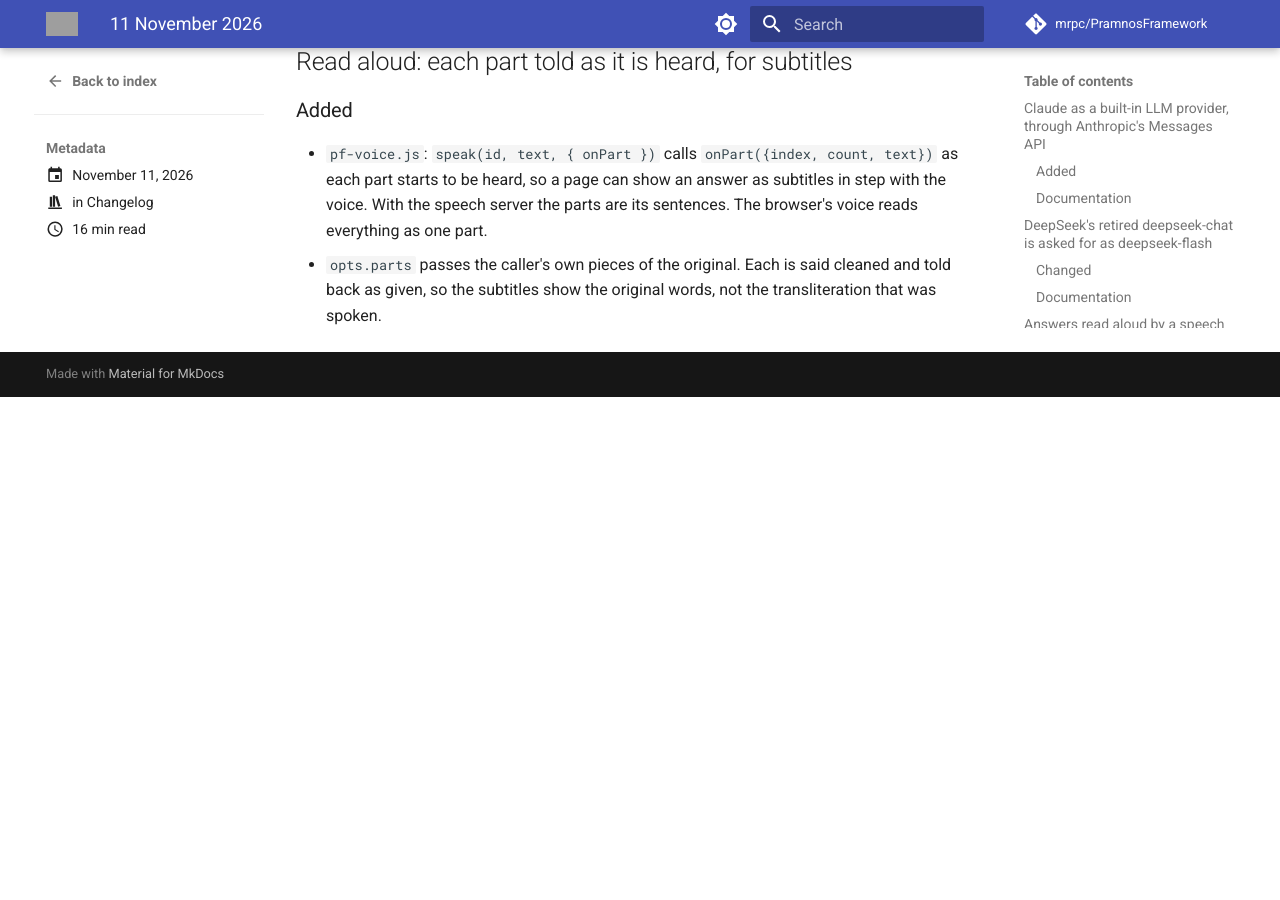
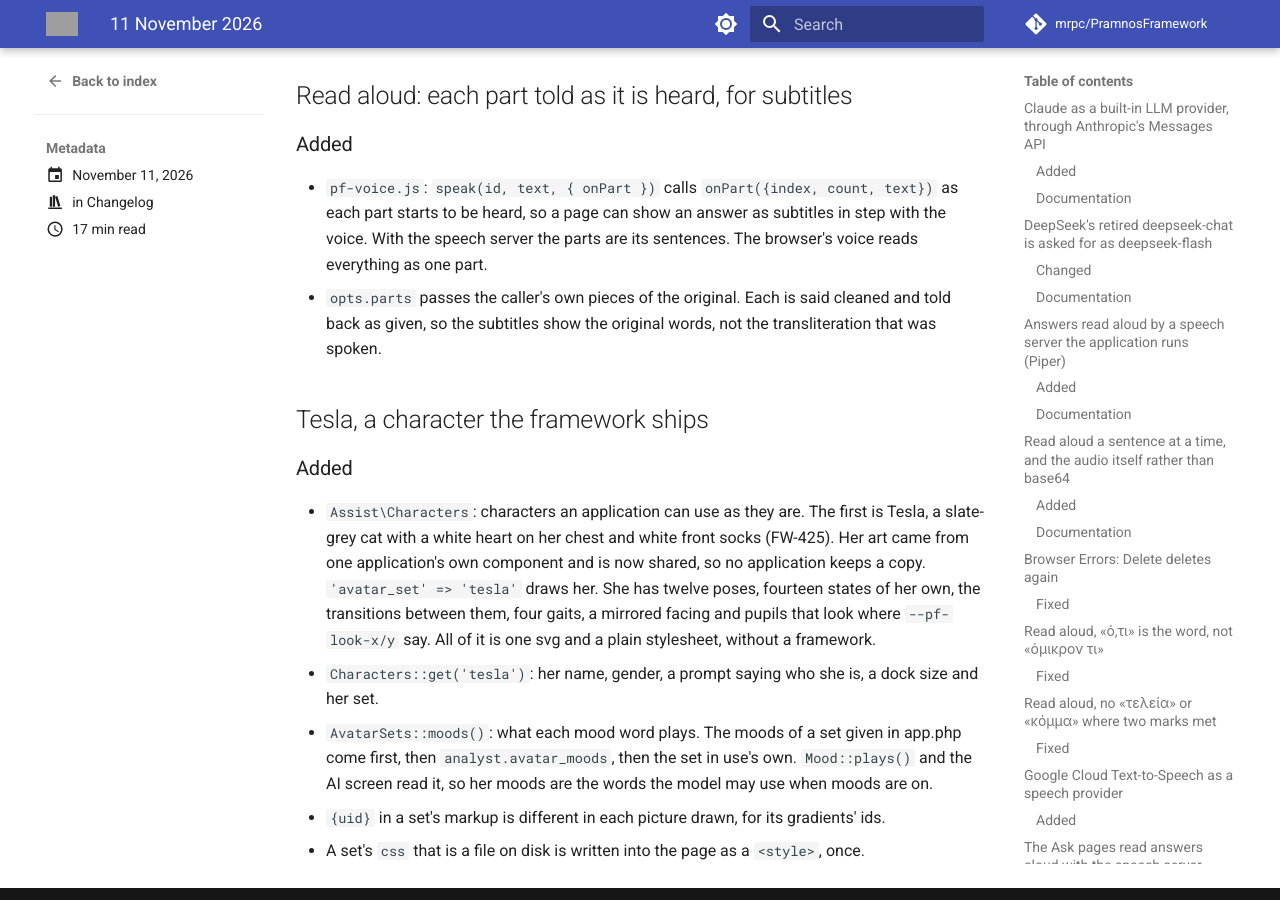
Before and after one commit to mrpc/PramnosFramework, an MkDocs documentation site: the page built from docs/version-history/posts/2026-11-11.md, in a window 1280 px wide and 900 px high, scrolled down 13505 px. Built offline with MkDocs 1.6.1 and Material for MkDocs 9.7.7, drawn with Linux system fonts in a browser that asks for light colours; comment, search, counter and statistics services are not loaded; before the commit the page ends 13902 px from its top, so only the background shows below that; some of the changed text lies outside the part shown; grey boxes are pictures that could not be loaded.

Commit message:
feat(assist): Tesla, a character the framework ships, with twelve poses, gaits and moods (FW-425)

````diff
--- a/docs/Pramnos_LLM_Analyst_Guide.md
+++ b/docs/Pramnos_LLM_Analyst_Guide.md
@@ -211,6 +211,38 @@ set's CSS to move between the two. It looks for the exact `from>to` first, then
 `*>to`. `AvatarSets::states()`, `poses()` and `transitions()` read them, and
 `AvatarSets::register($name, $markup, $css, $states, $poses, $transitions)` takes them for a
 registered set.
+
+**A character the framework ships.** Instead of drawing its own, an application can name one of
+the framework's characters (`Assist\Characters`):
+
+```php
+'llm' => ['analyst' => ['avatar_set' => 'tesla']],
+```
+
+Tesla is a slate-grey cat with chartreuse eyes, a white heart on her chest and white front socks.
+`Characters::get('tesla')` gives her name, `gender`, a `prompt` saying who she is, the `size` her
+whole body wants in a dock (64px), and her set. Her art is in `resources/characters/tesla/`: one
+svg with all her poses and expressions, and a stylesheet that shows the ones the picture asks for.
+The stylesheet is written into the page once, as a `<style>`, so nothing is copied to the web
+root. A set registered under the same name is the application's and wins.
+
+| attribute | what it does |
+|---|---|
+| `data-state` | the nine, and hers: `curious`, `looking-around`, `wink`, `happy`, `excited`, `drowsy`, `sleeping`, `waking`, `presenting`, `playing`, `rubbing`, `stretching`, `spooked`, `stalking` |
+| `data-pose` | `sitting`, `classic`, `slender`, `loaf`, `lounging`, `sleeping`, `rubbing`, `stretch`, `spooked`, `sploot`, `stalking`, `belly-up`; an unknown name leaves her sitting |
+| no `data-pose` | a state with a pose of its own takes it — `sleeping`, `drowsy` → lounging, `rubbing`, `stretching`, `stalking`, `playing` → belly-up, `spooked`; any other state sits |
+| `data-gait` | `walk`, `trot`, `sprint`, `zoomies`: on four legs and moving, whatever the pose |
+| `data-facing="right"` | mirrored; she is drawn facing left |
+| `--pf-look-x`, `--pf-look-y` | where her pupils look, -1.35 to 1.35 |
+
+Her moods (`AvatarSets::moods()`) are the words a [mood](Pramnos_LLM_Conversations_Guide.md#the-assistants-mood)
+may use and what each plays: `affectionate` → `rubbing`, `calm` → the `loaf` pose, `sleepy` →
+`drowsy`, and so on. `analyst.avatar_moods` replaces them with the application's own.
+
+**The set's own ids.** `{uid}` in a set's markup becomes a different value in each picture drawn,
+so a gradient or a mask referenced by id does not point at another picture's, which breaks when
+that one is hidden. A set's `css` that is a file on disk rather than an address is written into
+the page as a `<style>`, once.
 
 Two properties belong to the contract, and a set respects them: `--pf-assistant-size` (24px) and
 `--pf-assistant-color` (the theme's accent). Both are inherited — the element declares neither —
--- a/docs/version-history/posts/2026-11-11.md
+++ b/docs/version-history/posts/2026-11-11.md
@@ -5,7 +5,7 @@ categories: [Changelog]
 
 # 11 November 2026
 
-Thirty-three entries today:
+Thirty-four entries today:
 
 - Claude as a built-in LLM provider, through Anthropic's Messages API
 - DeepSeek's retired `deepseek-chat` is asked for as `deepseek-flash`
@@ -40,6 +40,7 @@ Thirty-three entries today:
 - The assistant's mood: its latest word counts, and each answer keeps its own
 - A report's pickers reach its page, for the dimensions it reads
 - Read aloud: each part told as it is heard, for subtitles
+- Tesla, a character the framework ships
 
 <!-- more -->
 
@@ -470,3 +471,20 @@ where the application had a speech server, since only the API knew how to reach
   speech server the parts are its sentences. The browser's voice reads everything as one part.
 - `opts.parts` passes the caller's own pieces of the original. Each is said cleaned and told back
   as given, so the subtitles show the original words, not the transliteration that was spoken.
+
+## Tesla, a character the framework ships
+
+### Added
+
+- `Assist\Characters`: characters an application can use as they are. The first is Tesla, a
+  slate-grey cat with a white heart on her chest and white front socks (FW-425). Her art came
+  from one application's own component and is now shared, so no application keeps a copy.
+  `'avatar_set' => 'tesla'` draws her. She has twelve poses, fourteen states of her own, the
+  transitions between them, four gaits, a mirrored facing and pupils that look where
+  `--pf-look-x/y` say. All of it is one svg and a plain stylesheet, without a framework.
+- `Characters::get('tesla')`: her name, gender, a prompt saying who she is, a dock size and her set.
+- `AvatarSets::moods()`: what each mood word plays. The moods of a set given in app.php come
+  first, then `analyst.avatar_moods`, then the set in use's own. `Mood::plays()` and the AI
+  screen read it, so her moods are the words the model may use when moods are on.
+- `{uid}` in a set's markup is different in each picture drawn, for its gradients' ids.
+- A set's `css` that is a file on disk is written into the page as a `<style>`, once.
````
Also changed, not shown: resources/characters/tesla/tesla.css (added, +213 -0 lines), resources/characters/tesla/tesla.svg (added), 5 other files.
